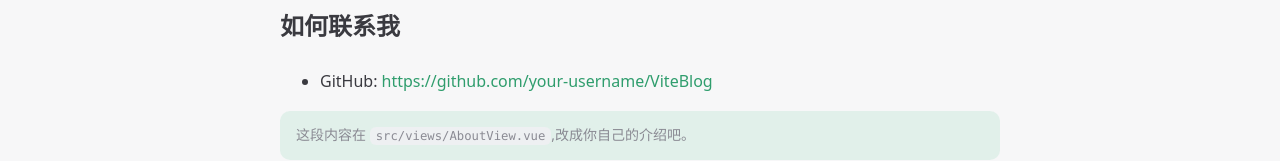
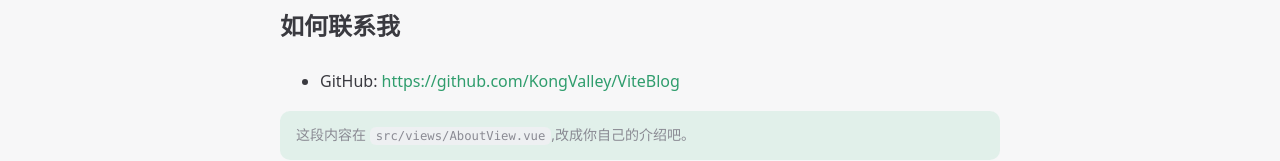
Before and after one commit to KongValley/ViteBlog, a Vue app: page /about in a window 1280 px wide. Shown: the part 311-472 px from the top of the page. Built offline with nearby package versions, Linux system fonts and the light colour scheme.

Commit message:
fix: 页脚 GitHub 链接指向真实仓库地址

```diff
--- a/src/data/site.js
+++ b/src/data/site.js
@@ -4,5 +4,5 @@
   tagline: '记录学习与生活',
   author: 'KongZhipeng',
   since: 2026,
-  github: 'https://github.com/your-username/ViteBlog', // 换成你自己的仓库地址
+  github: 'https://github.com/KongValley/ViteBlog',
 }
```
